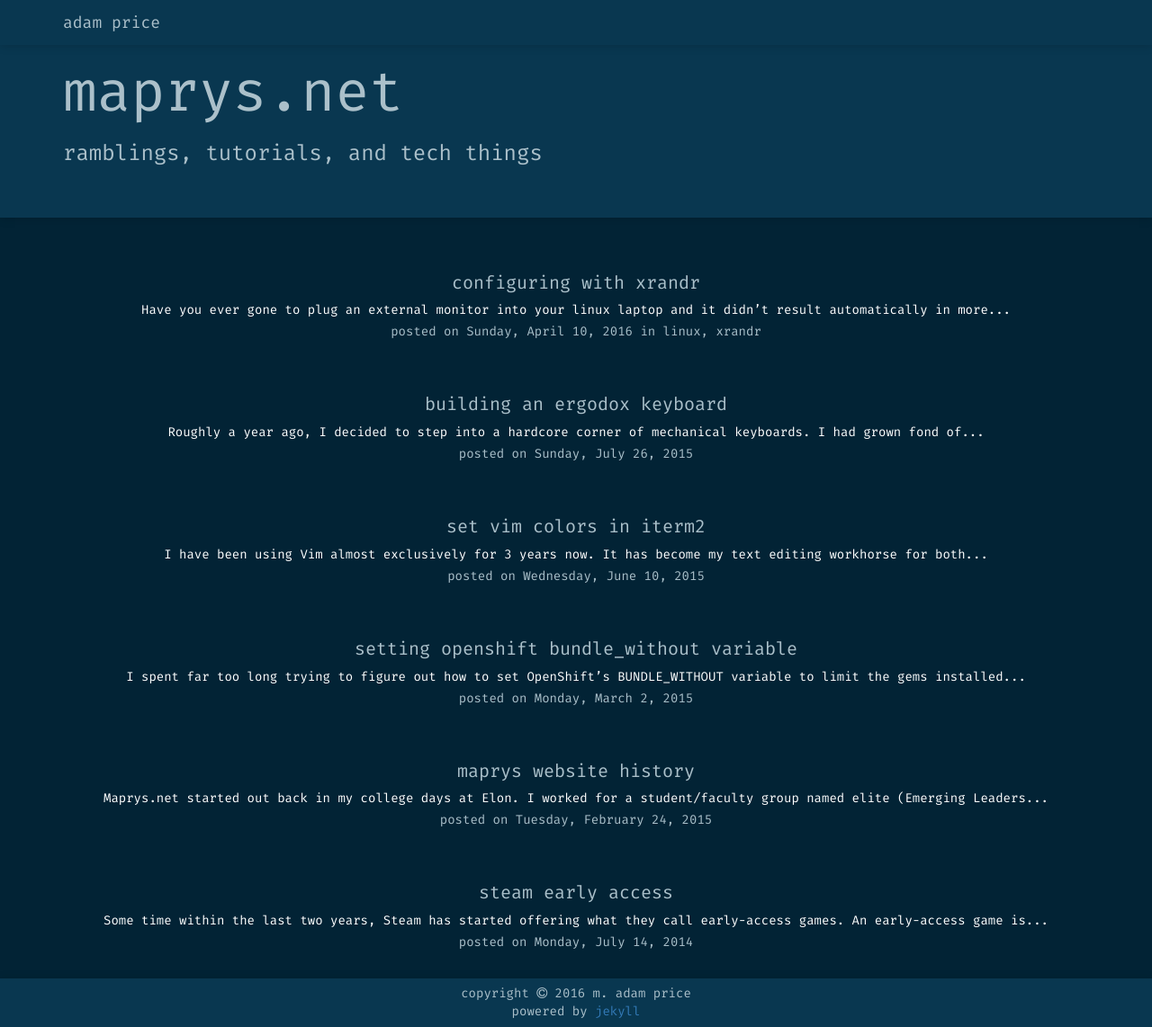
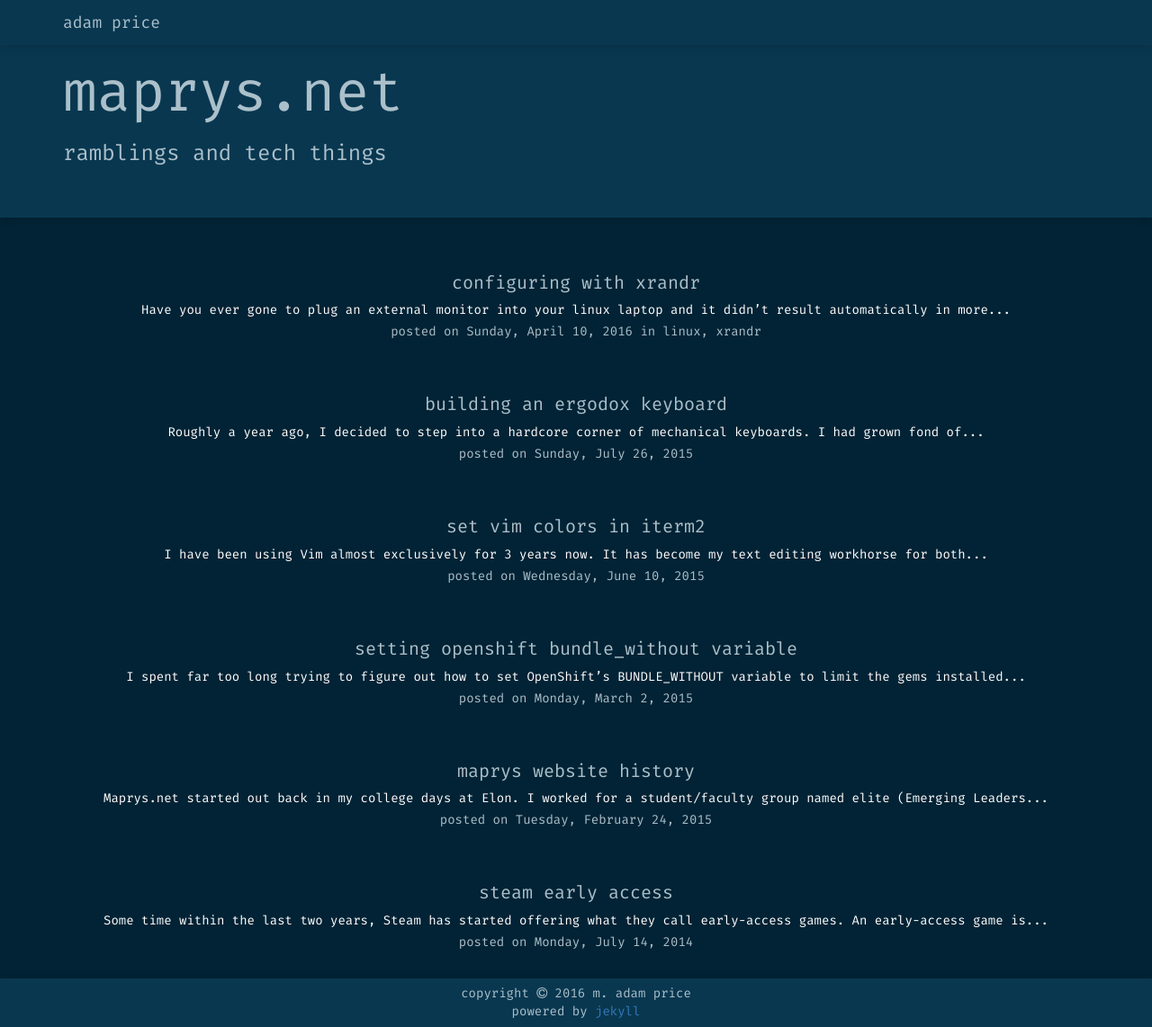
Before and after one commit to komidore64/komidore64.github.io, a Jekyll site: the page built from index.html, in a window 1280 px wide and 1142 px high. Shown: the whole window at 90% size. Built offline with Jekyll 4.4.1, drawn with Linux system fonts in a browser that asks for light colours; nearby versions of some CDN libraries; some web fonts are replaced.

Commit message:
change site description

```diff
--- a/_config.yml
+++ b/_config.yml
@@ -10,7 +10,7 @@ title: adam price
 email: komidore64@gmail.com
 
 #write html inside the double quotes to display in jumbotron
-description: "<h1>maprys.net</h1><h3>ramblings, tutorials, and tech things</h3>"
+description: "<h1>maprys.net</h1><h3>ramblings and tech things</h3>"
 baseurl: "" # the subpath of your site, e.g. /blog
 url: "http://komidore64.github.io" # the base hostname & protocol for your site
 twitter_username: komidore64
```
